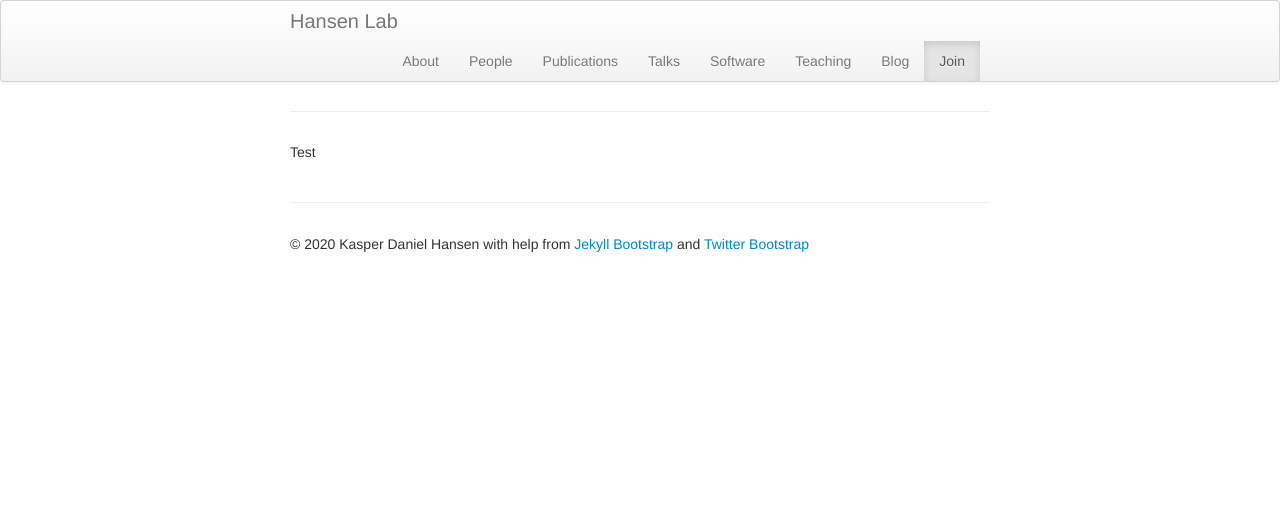
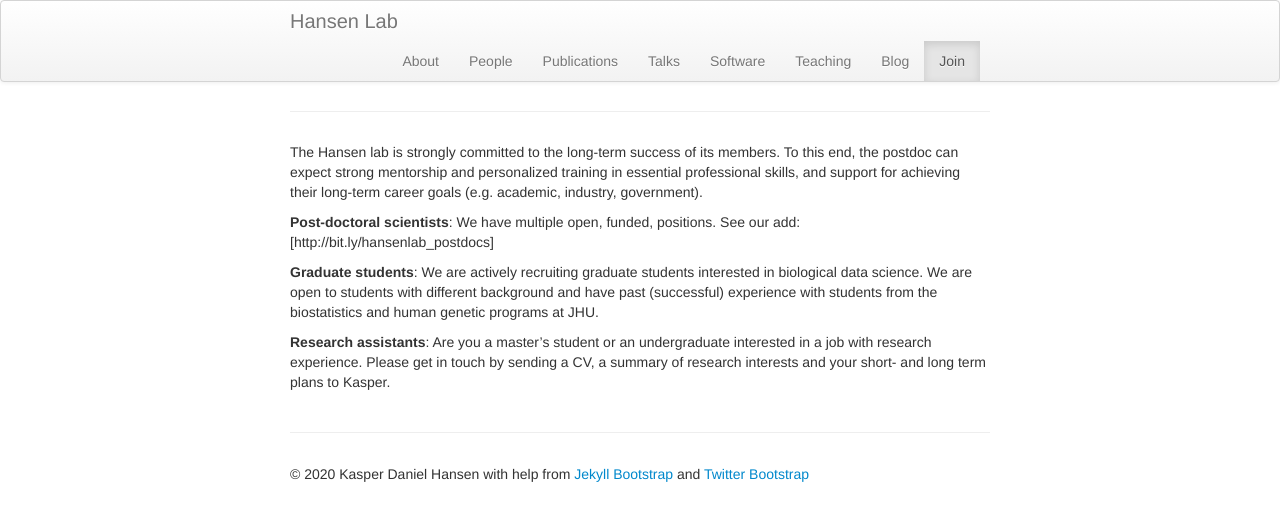
Before and after one commit to hansenlab/hansenlab.github.io, a Jekyll site: the page built from 07-join.md, in a window 1280 px wide. Shown: the top 521 px of the page. Built offline with Jekyll 4.4.1, drawn with Linux system fonts in a browser that asks for light colours.

Commit message:
updating join

```diff
--- a/07-join.md
+++ b/07-join.md
@@ -6,4 +6,10 @@ permalink: "Join.html"
 ---
 {% include JB/setup %}
 
-Test
+The Hansen lab is strongly committed to the long-term success of its members. To this end, the postdoc can expect strong mentorship and personalized training in essential professional skills, and support for achieving their long-term career goals (e.g. academic, industry, government).
+
+**Post-doctoral scientists**: We have multiple open, funded, positions. See our add: [http://bit.ly/hansenlab_postdocs]
+
+**Graduate students**: We are actively recruiting graduate students interested in biological data science. We are open to students with different background and have past (successful) experience with students from the biostatistics and human genetic programs at JHU.
+
+**Research assistants**: Are you a master's student or an undergraduate interested in a job with research experience. Please get in touch by sending a CV, a summary of research interests and your short- and long term plans to Kasper.
```
